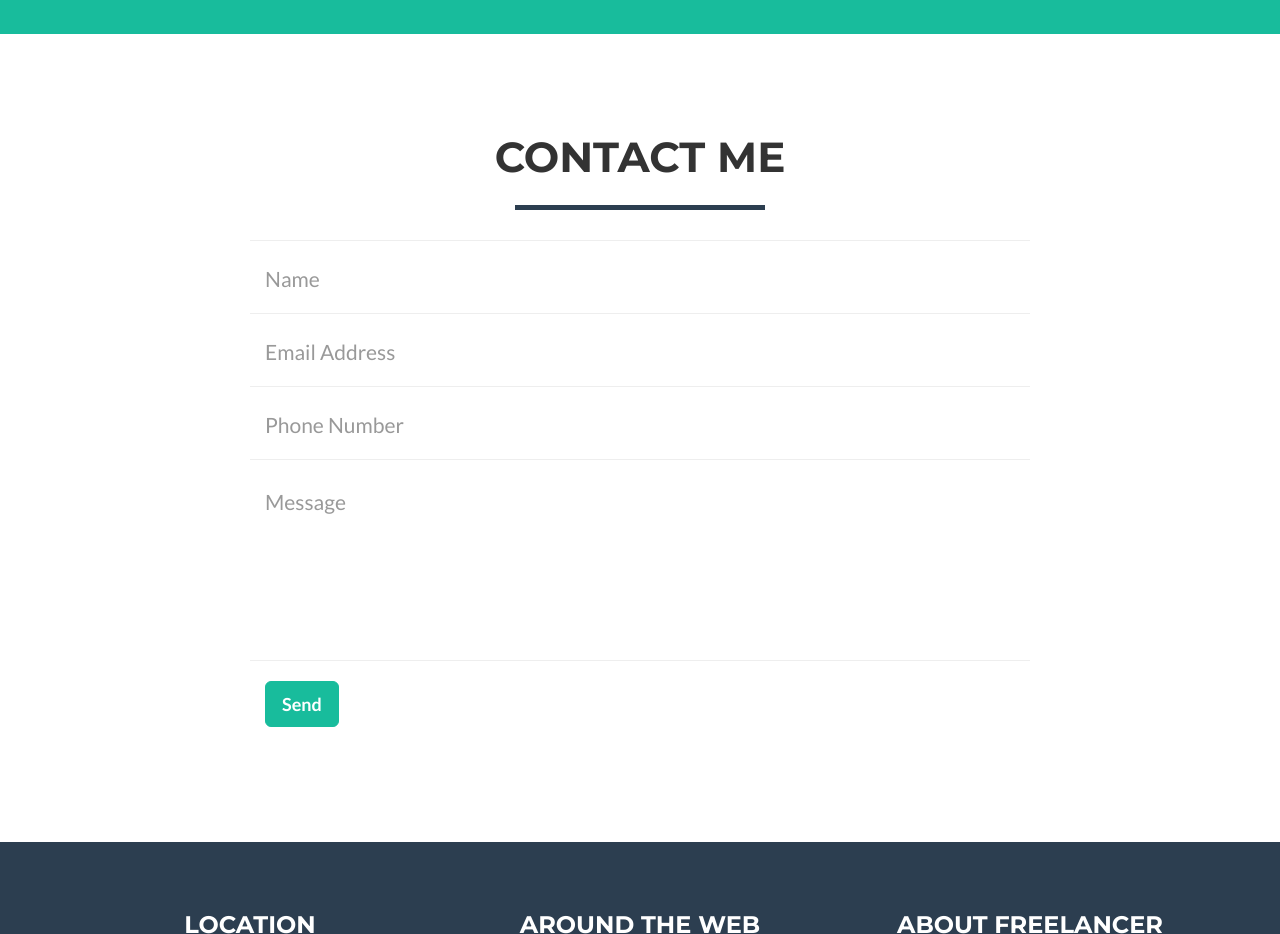
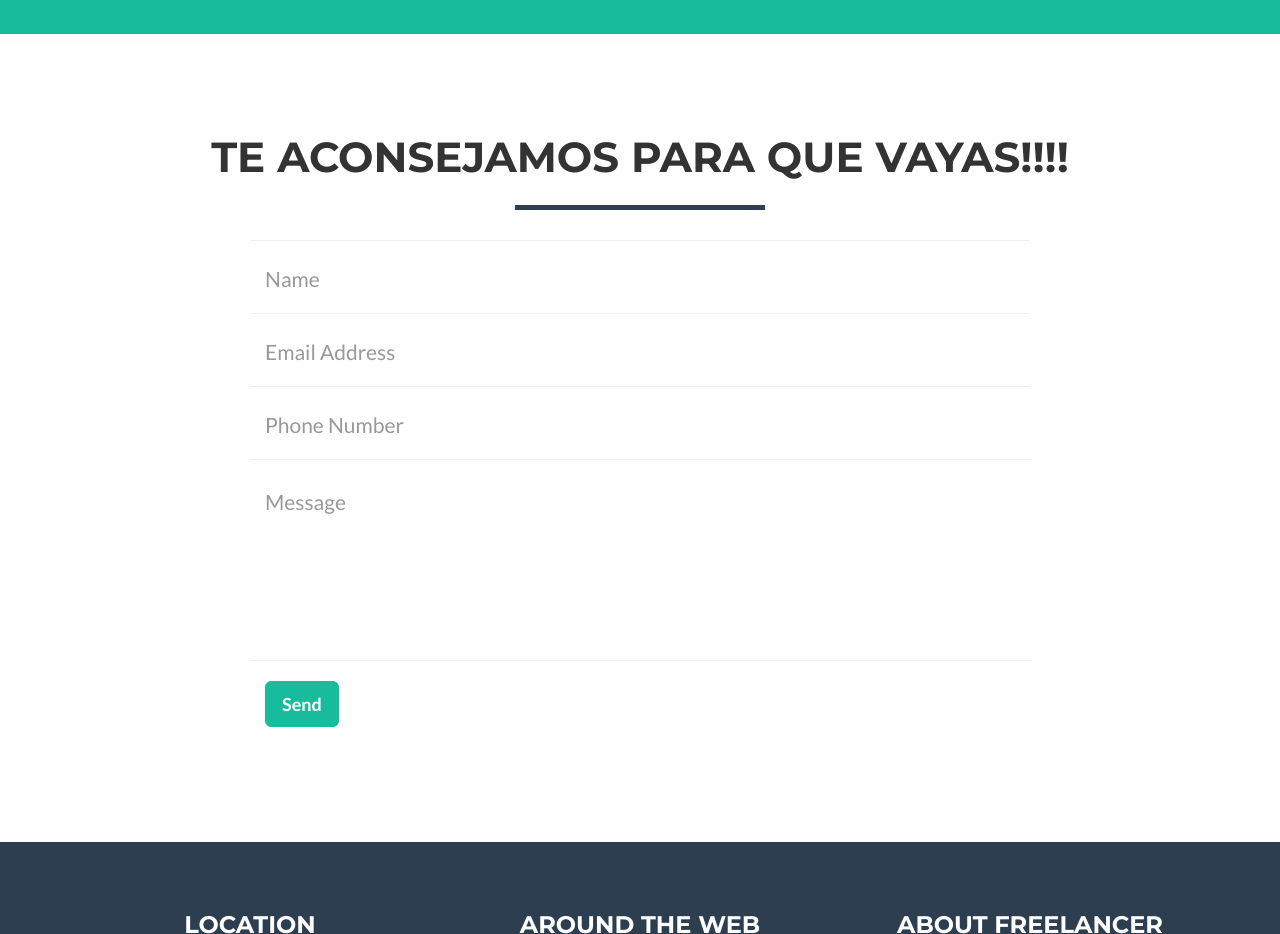
Before and after one commit to ciclyblock/ciclyblock.github.io, a website: page index.html in a window 1280 px wide. Shown: the part 2600-3534 px from the top of the page. Drawn offline with nearby package versions, Linux system fonts and the light colour scheme.

Commit message:
Cuarto Cambio

```diff
--- a/index.html
+++ b/index.html
@@ -187,7 +187,7 @@
         <div class="container">
             <div class="row">
                 <div class="col-lg-12 text-center">
-                    <h2>Contact Me</h2>
+                    <h2>Te aconsejamos para que vayas!!!!</h2>
                     <hr class="star-primary">
                 </div>
             </div>
```
